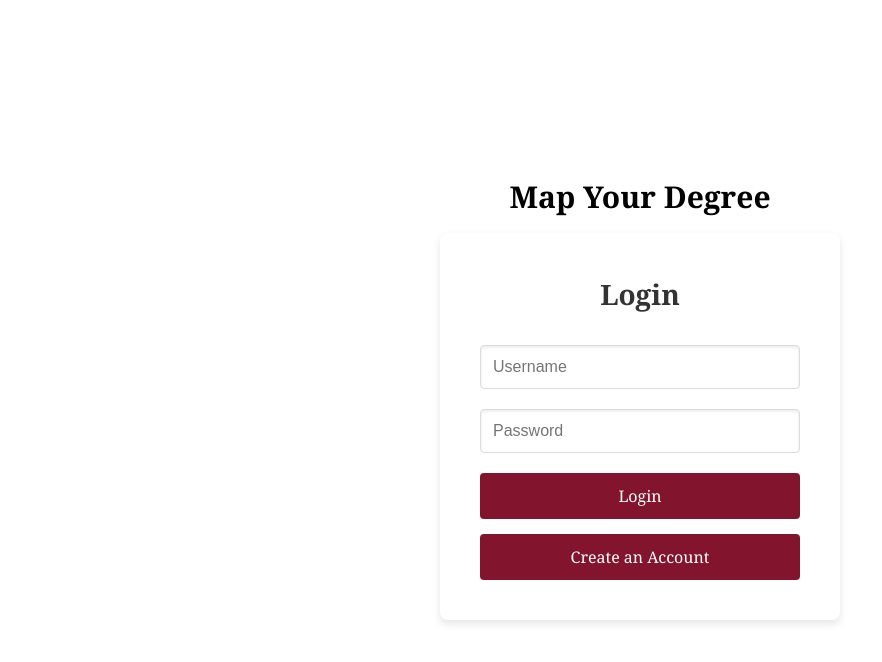
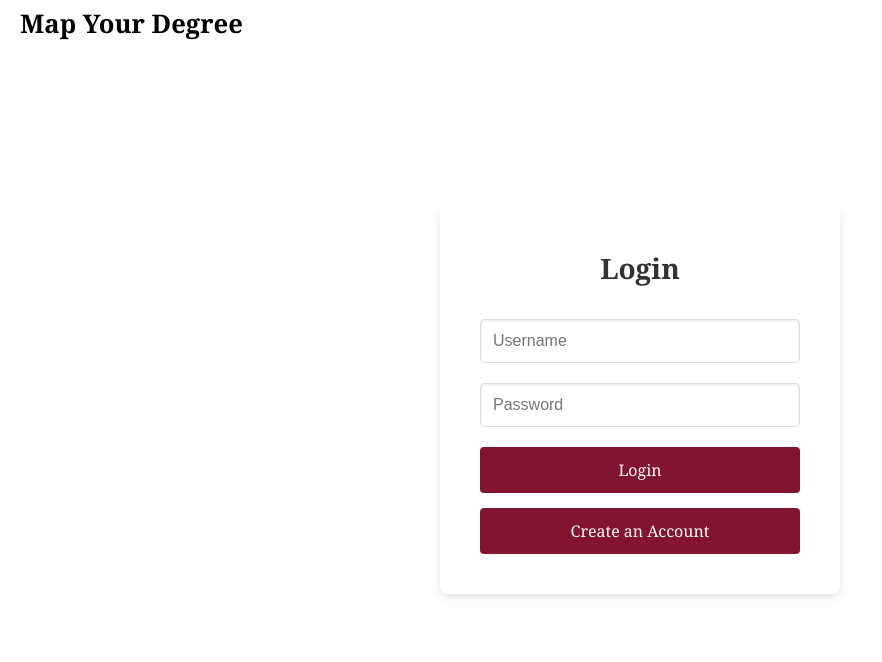
Before and after one commit to izzietaylor123/MapYourDegree, a React (Vite) app in the folder map-your-degree/: page / in a window 1280 px wide. Shown: the top 662 px of the page, without its empty margins (0-882 px from the left). Built offline with nearby package versions, Linux system fonts and the light colour scheme.

Commit message:
Updated Header

```diff
--- a/map-your-degree/src/Pages/Login/Header.css
+++ b/map-your-degree/src/Pages/Login/Header.css
@@ -1,5 +1,7 @@
-h1 {
-    font-size: 30px;
-    color: #000000;
-    margin-bottom: 20px;
-  }
+.header-container {
+  position: absolute;
+  top: 10px;
+  left: 20px;
+  font-size: 8px;
+  color: #000000;
+}
```
